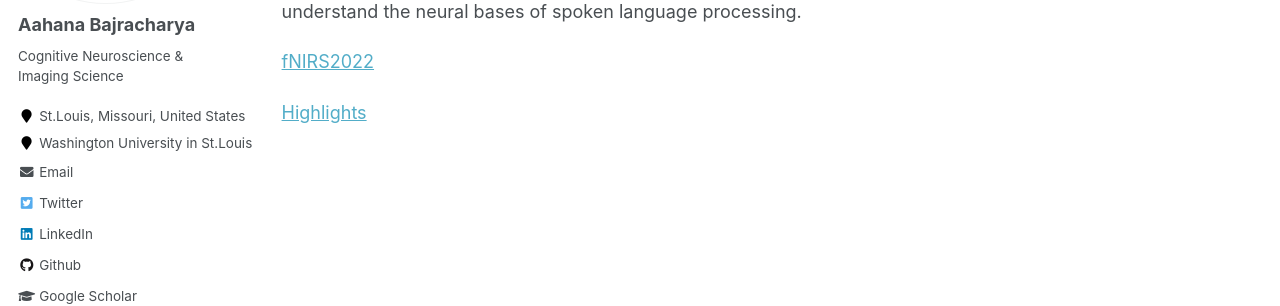
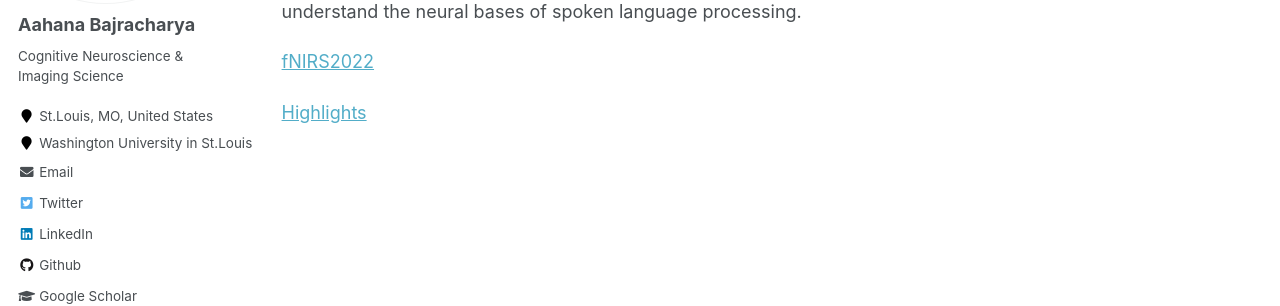
Before and after one commit to kritibhattarai23/kritibhattarai23.github.io, a Jekyll site: the page built from index.md, in a window 1280 px wide. Shown: the part 248-554 px from the top of the page. Built offline with Jekyll 4.4.1, drawn with Linux system fonts in a browser that asks for light colours; some web fonts are replaced; our own code applies the rules of GitHub Pages for plain Markdown files.

Commit message:
Update _config.yml

```diff
--- a/_config.yml
+++ b/_config.yml
@@ -81,7 +81,7 @@ author:
   name             : "Aahana Bajracharya"
   avatar           : "Aahana_HS (2).png"
   bio              : "Cognitive Neuroscience & Imaging Science"
-  location         : "St.Louis, Missouri, United States"
+  location         : "St.Louis, MO, United States"
   employer         : "Washington University in St.Louis"
   pubmed           : # "https://www.ncbi.nlm.nih.gov/pubmed/?term=john+snow"
   googlescholar    : "https://scholar.google.com/citations?user=hsh907UAAAAJ&hl=en"
```
